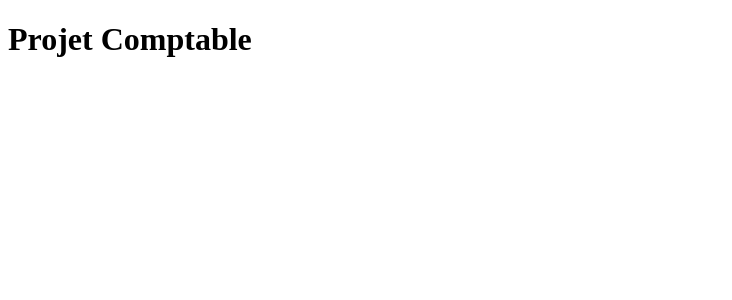
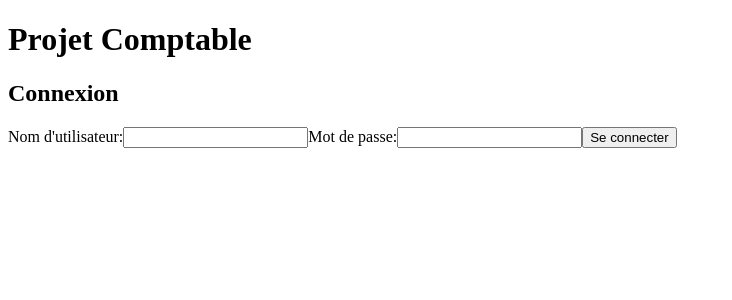
Before and after one commit to AdnenKhiari/Cabinet-Virtuel-Comptable, an Angular app: page / in a window 1280 px wide. Shown: the top 300 px of the page, without its empty margins (0-732 px from the left). Built offline with nearby package versions, Linux system fonts and the light colour scheme.

Commit message:
Added Login Form

```diff
--- a/src/app/app.component.html
+++ b/src/app/app.component.html
@@ -1 +1,2 @@
 <h1>Projet Comptable</h1>
+<app-connexion></app-connexion>
--- a/src/app/app.module.ts
+++ b/src/app/app.module.ts
@@ -4,9 +4,10 @@ import { BrowserModule } from '@angular/platform-browser'
 import { AppRoutingModule } from './app-routing.module'
 import { AppComponent } from './app.component'
 
+import { AuthentificationModule } from './authentification/authentification.module'
 @NgModule({
   declarations: [AppComponent],
-  imports: [BrowserModule, AppRoutingModule],
+  imports: [BrowserModule, AppRoutingModule, AuthentificationModule],
   providers: [],
   bootstrap: [AppComponent]
 })
--- /dev/null
+++ b/src/app/authentification/connexion/connexion.component.html
@@ -0,0 +1,18 @@
+<div *ngIf="!isLoggedIn; else loggedIn">
+  <h2>Connexion</h2>
+  <form (ngSubmit)="login()">
+    <label for="username">Nom d'utilisateur:</label>
+    <input type="text" id="username" name="username" required />
+
+    <label for="password">Mot de passe:</label>
+    <input type="password" id="password" name="password" required />
+
+    <button type="submit">Se connecter</button>
+  </form>
+</div>
+<ng-template #loggedIn>
+  <div>
+    <p>Bienvenue, {{ username }}!</p>
+    <button (click)="logout()">Se déconnecter</button>
+  </div>
+</ng-template>
--- /dev/null
+++ b/src/app/authentification/connexion/connexion.component.ts
@@ -0,0 +1,26 @@
+import { Component } from '@angular/core'
+
+@Component({
+  selector: 'app-connexion',
+  templateUrl: './connexion.component.html',
+  styleUrls: ['./connexion.component.css']
+})
+export class ConnexionComponent {
+  username: string = ''
+  password: string = ''
+  isLoggedIn: boolean = false
+
+  login() {
+    // Vous pouvez implémenter ici la logique d'authentification,
+    // par exemple, en vérifiant les informations d'identification auprès d'un service.
+    // Pour cet exemple, simplement définir isLoggedIn à true.
+    this.isLoggedIn = true
+  }
+
+  logout() {
+    // Logique de déconnexion
+    this.isLoggedIn = false
+    this.username = ''
+    this.password = ''
+  }
+}
```
Also changed, not shown: src/app/authentification/authentification.module.ts (added, +10 -0 lines), src/app/authentification/connexion/connexion.component.css (added), 1 other file (tests, documents, lock files or other folders).
